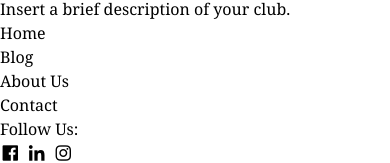
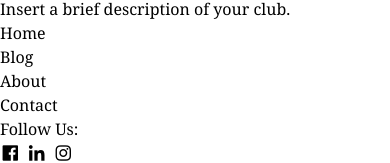
Before and after one commit to tituschewxj/silagazette, a Next.js app: page / in a window 390 px wide. Shown: the part 2155-2318 px from the top of the page. Built offline with nearby package versions, Linux system fonts and the light colour scheme.

Commit message:
feat: footer responsive ui

```diff
--- a/src/components/layout/Footer.tsx
+++ b/src/components/layout/Footer.tsx
@@ -2,8 +2,8 @@ import Link from 'next/link';
 
 const Footer = () => {
     return (
-        <footer className='mt-6 bg-gray-800 p-6  text-white sm:mt-8 sm:pt-14'>
-            <div className='container mx-auto flex items-center justify-around gap-2'>
+        <footer className='mt-6 bg-gray-800 p-6 text-white sm:mt-8 sm:pt-14'>
+            <div className='container mx-auto flex items-center justify-around gap-10'>
                 <div>
                     <h1 className='text-lg font-bold'>
                         SMU-ILA Student Chapter
@@ -27,7 +27,7 @@ const Footer = () => {
                     </p>
                     <p className='text-sm'>
                         <Link href='/about' className='hover:text-gray-300'>
-                            About Us
+                            About
                         </Link>
                     </p>
                     <p className='text-sm'>
@@ -38,7 +38,7 @@ const Footer = () => {
                 </div>
 
                 {/* Social media links */}
-                <div>
+                <div className='hidden sm:block'>
                     <p className='p-2 text-sm'>Follow Us:</p>
                     <div className='flex space-x-2 p-2'>
                         {/* TODO: Add links to social media */}
```
